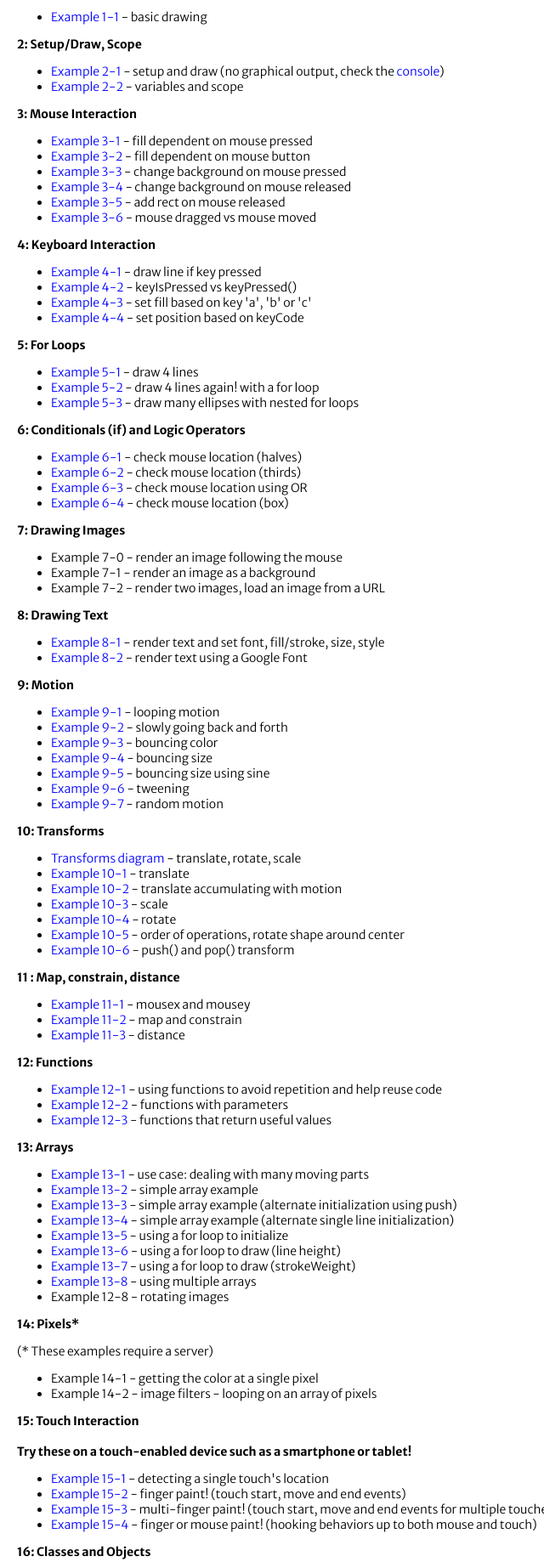
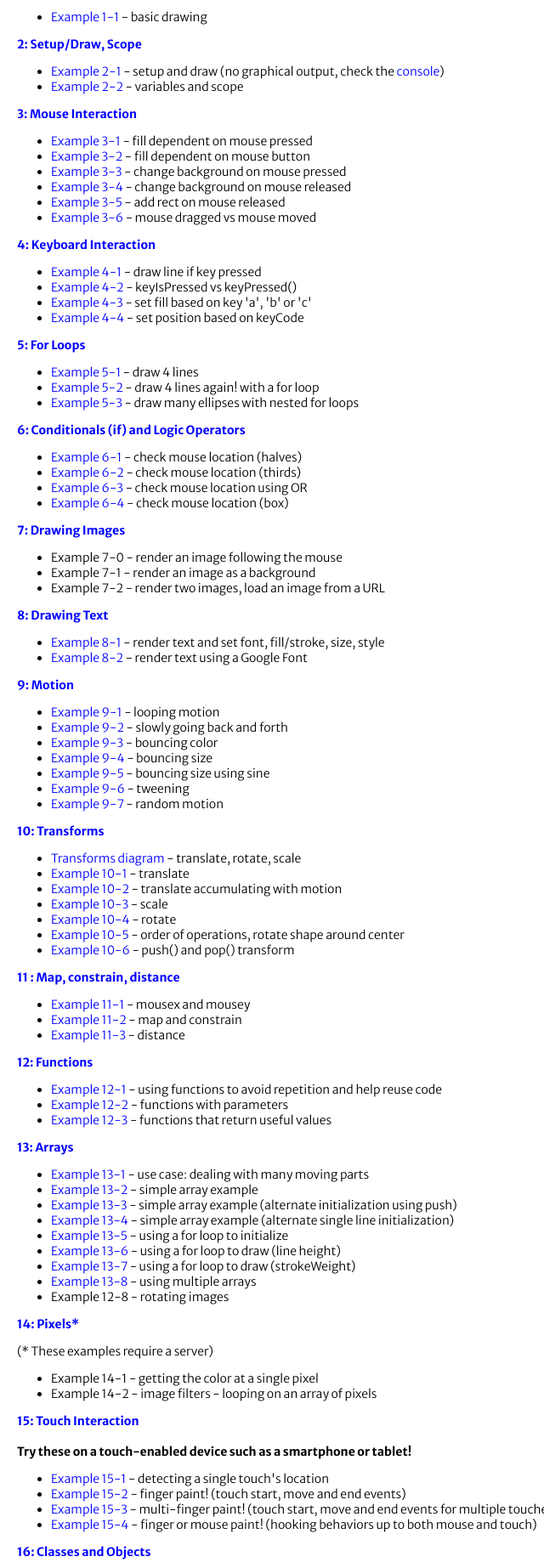
Before and after one commit to risd-creative-programming/s15-codeasmedium, a plain HTML site: page examples.html in a window 1280 px wide. Shown: the part 144-1982 px from the top of the page at 85% size, without its empty margins (0-640 px from the left). Drawn offline with Linux system fonts and the light colour scheme.

Commit message:
updating

```diff
--- a/examples.html
+++ b/examples.html
@@ -32,13 +32,13 @@
       <li><a target="_blank" href="http://codepen.io/evhan55/pen/myqjoy?editors=001">Example 1-1</a> - basic drawing</li>
     </ul>
 
-    <p><strong>2: Setup/Draw, Scope</strong></p>
+    <p><a href="#example2"><strong>2: Setup/Draw, Scope</strong></a></p>
     <ul>
       <li><a target="_blank" href="http://codepen.io/evhan55/pen/bNYjPg?editors=001">Example 2-1</a> - setup and draw (no graphical output, check the <a target="_blank" href="https://developer.chrome.com/devtools/docs/console">console</a>)</li>
       <li><a target="_blank" href="http://codepen.io/evhan55/pen/azVjgQ?editors=001">Example 2-2</a> - variables and scope</li>
     </ul>
 
-    <p><strong>3: Mouse Interaction</strong></p>
+    <p><a href="#example3"><strong>3: Mouse Interaction</strong></a></p>
     <ul>
       <li><a target="_blank" href="http://codepen.io/evhan55/pen/jEavNL?editors=001">Example 3-1</a> - fill dependent on mouse pressed</li>
       <li><a target="_blank" href="http://codepen.io/evhan55/pen/azVaoP?editors=001">Example 3-2</a> - fill dependent on mouse button</li>
@@ -48,7 +48,7 @@
       <li><a target="_blank" href="http://codepen.io/evhan55/pen/jEavOG?editors=001">Example 3-6</a> - mouse dragged vs mouse moved</li>
     </ul>
 
-    <p><strong>4: Keyboard Interaction</strong></p>
+    <p><a href="#example4"><strong>4: Keyboard Interaction</strong></a></p>
     <ul>
       <li><a target="_blank" href="http://codepen.io/evhan55/pen/qEVMBw?editors=001">Example 4-1</a> - draw line if key pressed</li>
       <li><a target="_blank" href="http://codepen.io/evhan55/pen/vEWzEE?editors=001">Example 4-2</a> - keyIsPressed vs keyPressed()</li>
@@ -56,14 +56,14 @@
       <li><a target="_blank" href="http://codepen.io/evhan55/pen/ZYaMYo?editors=001">Example 4-4</a> - set position based on keyCode</li>
     </ul>
 
-    <p><strong>5: For Loops</strong></p>
+    <p><a href="#example5"><strong>5: For Loops</strong></a></p>
     <ul>
       <li><a target="_blank" href="http://codepen.io/evhan55/pen/QwOBov?editors=001">Example 5-1</a> - draw 4 lines</li>
       <li><a target="_blank" href="http://codepen.io/evhan55/pen/emejXM?editors=001">Example 5-2</a> - draw 4 lines again! with a for loop</li>
       <li><a target="_blank" href="http://codepen.io/evhan55/pen/zxPLQJ?editors=001">Example 5-3</a> - draw many ellipses with nested for loops</li>
     </ul>
 
-    <p><strong>6: Conditionals (if) and Logic Operators</strong></p>
+    <p><a href="#example6"><strong>6: Conditionals (if) and Logic Operators</strong></a></p>
     <ul>
       <li><a target="_blank" href="http://codepen.io/evhan55/pen/xbYWPL?editors=001">Example 6-1</a> - check mouse location (halves)</li>
       <li><a target="_blank" href="http://codepen.io/evhan55/pen/XJzBvB?editors=001">Example 6-2</a> - check mouse location (thirds)</li>
@@ -71,7 +71,7 @@
       <li><a target="_blank" href="http://codepen.io/evhan55/pen/myqGbJ?editors=001">Example 6-4</a> - check mouse location (box)</li>
     </ul>
 
-    <p><strong>7: Drawing Images</strong></p>
+    <p><a href="#example7"><strong>7: Drawing Images</strong></a></p>
     <ul>
       <!-- http://risd-creative-programming.github.io/fa13-introtocreativeprogramming/examples/example_7-0/index.html -->
       <li>Example 7-0 - render an image following the mouse</li>
@@ -81,13 +81,13 @@
       <li>Example 7-2 - render two images, load an image from a URL</li>
     </ul>
 
-    <p><strong>8: Drawing Text</strong></p>
+    <p><a href="#example8"><strong>8: Drawing Text</strong></a></p>
     <ul>
       <li><a target="_blank" href="http://codepen.io/evhan55/pen/qEVMOG?editors=001">Example 8-1</a> - render text and set font, fill/stroke, size, style</li>
       <li><a target="_blank" href="http://codepen.io/evhan55/pen/bNYxEW?editors=101">Example 8-2</a> - render text using a Google Font</li>
     </ul>
 
-    <p><strong>9: Motion</strong></p>
+    <p><a href="#example9"><strong>9: Motion</strong></a></p>
     <ul>
       <li><a target="_blank" href="http://codepen.io/evhan55/pen/emeLJj?editors=001">Example 9-1</a> - looping motion</li>
       <li><a target="_blank" href="http://codepen.io/evhan55/pen/qEVMbG?editors=001">Example 9-2</a> - slowly going back and forth</li>
@@ -98,7 +98,7 @@
       <li><a target="_blank" href="http://codepen.io/evhan55/pen/YPEOWX?editors=001">Example 9-7</a> - random motion</li>
     </ul>
 
-    <p><strong>10: Transforms</strong></p>
+    <p><a href="#example10"><strong>10: Transforms</strong></a></p>
     <ul>
       <li><a target="_blank" href="http://risd-creative-programming.github.io/fa13-introtocreativeprogramming/examples/transforms.jpg">Transforms diagram</a> - translate, rotate, scale</li>
       <li><a target="_blank" href="http://codepen.io/evhan55/pen/PwOdzb?editors=001">Example 10-1</a> - translate</li>
@@ -109,21 +109,21 @@
       <li><a target="_blank" href="http://codepen.io/evhan55/pen/RNjYGr?editors=001">Example 10-6</a> - push() and pop() transform</li>
     </ul>
 
-    <p><strong>11 : Map, constrain, distance</strong></p>
+    <p><a href="#example11"><strong>11 : Map, constrain, distance</strong></a></p>
     <ul>
       <li><a target="_blank" href="http://codepen.io/evhan55/pen/YPEjmK?editors=001">Example 11-1</a> - mousex and mousey</li>
       <li><a target="_blank" href="http://codepen.io/evhan55/pen/QwOBeg?editors=001">Example 11-2</a> - map and constrain</li>
       <li><a target="_blank" href="http://codepen.io/evhan55/pen/zxPJxm?editors=001">Example 11-3</a> - distance</li>
     </ul>
 
-    <p><strong>12: Functions</strong></p>
+    <p><a href="#example12"><strong>12: Functions</strong></a></p>
     <ul>
       <li><a target="_blank" href="http://codepen.io/evhan55/pen/PwOdGb?editors=001">Example 12-1</a> - using functions to avoid repetition and help reuse code</li>
       <li><a target="_blank" href="http://codepen.io/evhan55/pen/BymOLW?editors=001">Example 12-2</a> - functions with parameters</li>
       <li><a target="_blank" href="http://codepen.io/evhan55/pen/bNYxwR?editors=001">Example 12-3</a> - functions that return useful values</li>
     </ul>
 
-    <p><strong>13: Arrays</strong></p>
+    <p><a href="#example13"><strong>13: Arrays</strong></a></p>
     <ul>
       <li><a target="_blank" href="http://codepen.io/evhan55/pen/KwyxgQ?editors=001">Example 13-1</a> - use case: dealing with many moving parts</li>
       <li><a target="_blank" href="http://codepen.io/evhan55/pen/emeLdL?editors=001">Example 13-2</a> - simple array example</li>
@@ -137,13 +137,13 @@
       <li>Example 12-8 - rotating images</li>
     </ul>
 
-    <p><strong>14: Pixels*</strong></p> (* These examples require a server)
+    <p><a href="#example14"><strong>14: Pixels*</strong></a></p> (* These examples require a server)
     <ul>
       <li>Example 14-1 - getting the color at a single pixel</li>
       <li>Example 14-2 - image filters - looping on an array of pixels</li>
     </ul>
 
-    <p><strong>15: Touch Interaction</strong><br><br><b>Try these on a touch-enabled device such as a smartphone or tablet!</b></p>
+    <p><a href="#example15"><strong>15: Touch Interaction</strong></a><br><br><b>Try these on a touch-enabled device such as a smartphone or tablet!</b></p>
     <ul>
       <li><a target="_blank" href="http://codepen.io/evhan55/pen/dPZqNP?editors=001">Example 15-1</a> - detecting a single touch's location</li>
       <li><a target="_blank" href="http://codepen.io/evhan55/pen/vEWzgL?editors=001">Example 15-2</a> - finger paint! (touch start, move and end events)</li>
@@ -152,7 +152,7 @@
     </ul>
 
 
-    <p><strong>16: Classes and Objects</strong></p>
+    <p><a href="#example16"><strong>16: Classes and Objects</strong></a></p>
     <ul>
       <li><a target="_blank" href="https://vimeo.com/channels/introcompmedia/71905040">Dan Shiffman, Introduction to OOP (Object Oriented Programming)</a></li>
       <li><a target="_blank" href="http://codepen.io/evhan55/pen/NPwLda?editors=001">Example 16-1</a> - converting a moving ellipse into a class</li>
@@ -163,14 +163,14 @@
       <li><a target="_blank" href="http://codepen.io/evhan55/pen/OPOopp?editors=001">Example 16-6</a> - one more example of a more complicated class</li>
     </ul>
 
-    <p><strong>17: Processing to p5.js</strong></p>
+    <p><a href="#example17"><strong>17: Processing to p5.js</strong></a></p>
     <ul>
       <li><a target="_blank" href="https://github.com/lmccart/p5.js/wiki/Processing-transition">Converting between Processing-JS and Processing tutorial</a></li>
       <li><a target="_blank" href="http://codepen.io/evhan55/pen/JopLmp?editors=001">Example 17-1</a> - Processing > Examples > Basics > Form > Bezier</li>
       <li><a target="_blank" href="http://codepen.io/evhan55/pen/KwyxWo?editors=001">Example 17-2</a> - Processing > Examples > Topics > Interaction > Follow3</li>
     </ul>
 
-    <p><strong>18: HTML manipulation with p5.dom.js</strong></p>
+    <p><a href="#example18"><strong>18: HTML manipulation with p5.dom.js</strong></a></p>
     <ul>
       <li><a target="_blank" href="http://codepen.io/evhan55/pen/PwOdjp?editors=001">Example 18-1</a> - creating other HTML elements</li>
       <li><a target="_blank" href="http://codepen.io/evhan55/pen/WbXgOd?editors=001">Example 18-2</a> - creating other HTML elements, with link</li>
@@ -186,7 +186,7 @@
       <li><a target="_blank" href="http://codepen.io/evhan55/pen/QwOVqQ?editors=001">Example 18-9</a> - adding CSS style to HTML elements</li>
     </ul>
 
-    <p><strong>19: Third-party JS Libraries: Buzz</strong></p>
+    <p><a href="#example19"><strong>19: Third-party JS Libraries: Buzz</strong></a></p>
 
     <p>Check the <a target="_blank" href="resources.html#href">Creative Coding JS Libraries</a> in the Resources page for links to some creative coding JS libraries</p>
     <p>A good JS library is <b>easy to download</b> and <b>has good documentation</b>.
@@ -207,7 +207,7 @@
       <li><a target="_blank" href="http://codepen.io/evhan55/pen/ogoPoX?editors=101">Example 19-3</a> - loop a sound and stop a sound using Buzz (WIP)</li>
     </ul>
 
-    <p><strong>20: Asynchronous loading and JSON</strong></p>
+    <p><a href="#example20"><strong>20: Asynchronous loading and JSON</strong></a></p>
 
      <p>
       To run these examples locally on your machine, <b>you must install a local server</b>.<br>
```
